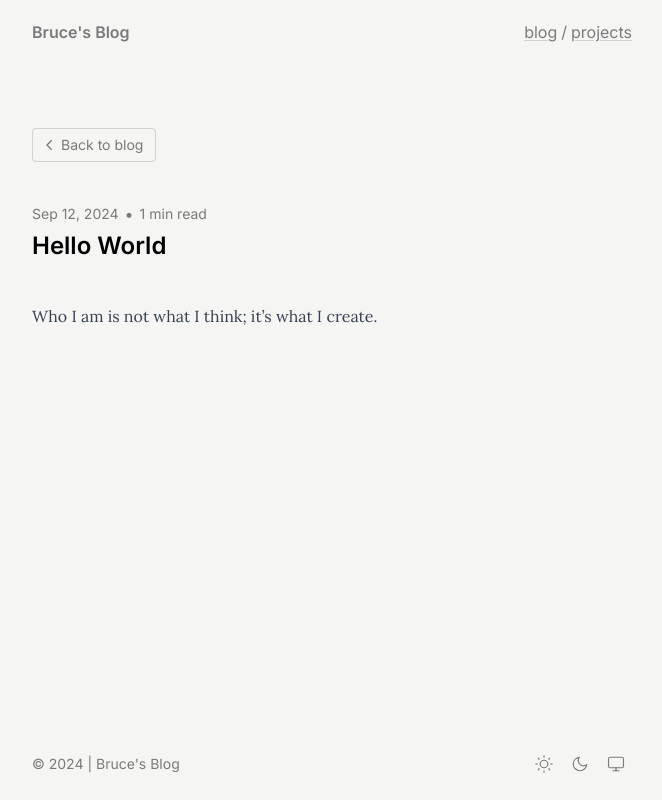
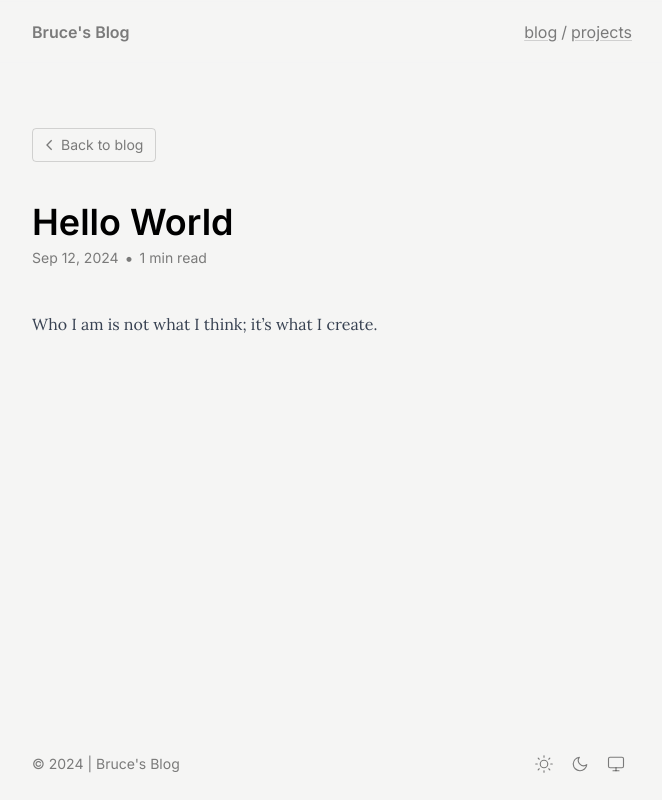
Before and after one commit to 13ruceYu/bruceyu.fun, an Astro site: page /blog/01-getting-started in a window 1280 px wide. Shown: the whole page, without its empty margins (308-970 px from the left). Built offline with nearby package versions, Linux system fonts and the light colour scheme; Astro itself is replaced by a stand-in of ours; a web font is replaced by a local one.

Commit message:
style: title style

```diff
--- a/src/pages/blog/[...slug].astro
+++ b/src/pages/blog/[...slug].astro
@@ -29,6 +29,9 @@ const { Content } = await post.render();
       </BackToPrev>
     </div>
     <div class="space-y-1 my-10">
+      <div class="animate text-4xl font-bold text-black dark:text-white">
+        {post.data.title}
+      </div>
       <div class="animate flex items-center gap-1.5">
         <div class="font-base text-sm">
           <FormattedDate date={post.data.date} />
@@ -38,9 +41,6 @@ const { Content } = await post.render();
           {readingTime(post.body)}
         </div>
       </div>
-      <div class="animate text-2xl font-semibold text-black dark:text-white">
-        {post.data.title}
-      </div>
     </div>
     <article class="animate">
       <Content />
```
